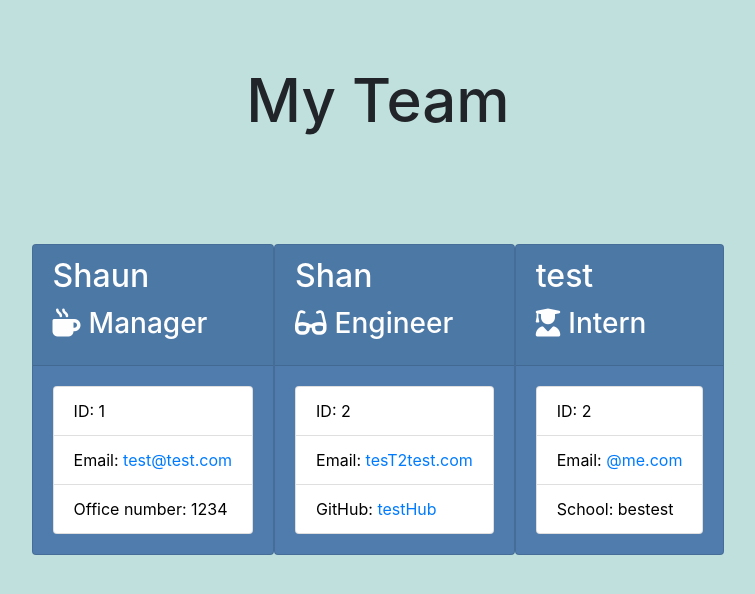
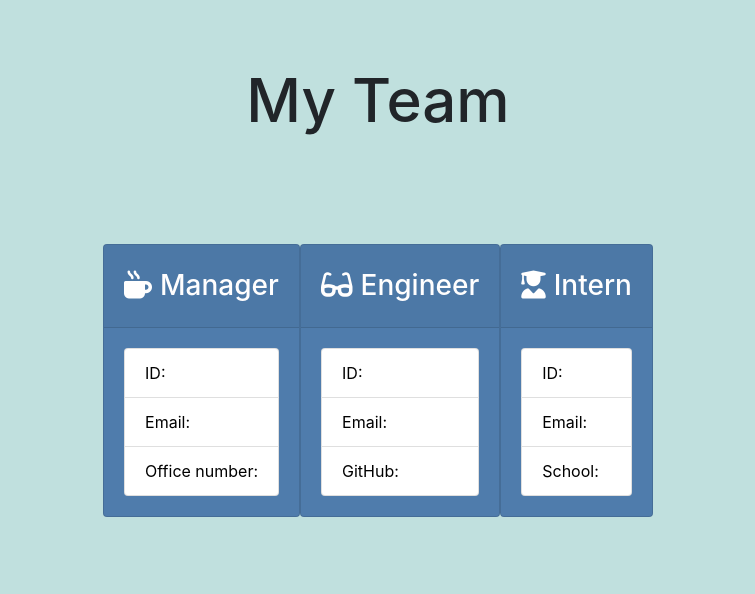
Before and after one commit to ST12345678910/TeamRosterGenerator, a website: page output/team.html in a window 1280 px wide. Shown: the whole page, without its empty margins (262-1017 px from the left). Drawn offline with nearby package versions, Linux system fonts and the light colour scheme.

Commit message:
corrected demo gif

```diff
--- a/output/team.html
+++ b/output/team.html
@@ -25,39 +25,39 @@
       <div class="team-area col-12 d-flex justify-content-center">
         <div class="card employee-card">
   <div class="card-header">
-    <h2 class="card-title">Shaun</h2>
+    <h2 class="card-title"></h2>
     <h3 class="card-title"><i class="fas fa-mug-hot mr-2"></i>Manager</h3>
   </div>
   <div class="card-body">
     <ul class="list-group">
-      <li class="list-group-item">ID: 1</li>
-      <li class="list-group-item">Email: <a href="mailto:test@test.com">test@test.com</a></li>
-      <li class="list-group-item">Office number: 1234</li>
+      <li class="list-group-item">ID: </li>
+      <li class="list-group-item">Email: <a href="mailto:"></a></li>
+      <li class="list-group-item">Office number: </li>
     </ul>
   </div>
 </div><div class="card employee-card">
   <div class="card-header">
-    <h2 class="card-title">Shan</h2>
+    <h2 class="card-title"></h2>
     <h3 class="card-title"><i class="fas fa-glasses mr-2"></i>Engineer</h3>
   </div>
   <div class="card-body">
     <ul class="list-group">
-      <li class="list-group-item">ID: 2</li>
-      <li class="list-group-item">Email: <a href="mailto:tesT2test.com">tesT2test.com</a></li>
-      <li class="list-group-item">GitHub: <a href="https://github.com/testHub" target="_blank"
-          rel="noopener noreferrer">testHub</a></li>
+      <li class="list-group-item">ID: </li>
+      <li class="list-group-item">Email: <a href="mailto:"></a></li>
+      <li class="list-group-item">GitHub: <a href="https://github.com/" target="_blank"
+          rel="noopener noreferrer"></a></li>
     </ul>
   </div>
 </div><div class="card employee-card">
   <div class="card-header">
-    <h2 class="card-title">test</h2>
+    <h2 class="card-title"></h2>
     <h3 class="card-title"><i class="fas fa-user-graduate mr-2"></i>Intern</h3>
   </div>
   <div class="card-body">
     <ul class="list-group">
-      <li class="list-group-item">ID: 2</li>
-      <li class="list-group-item">Email: <a href="mailto:@me.com">@me.com</a></li>
-      <li class="list-group-item">School: bestest</li>
+      <li class="list-group-item">ID: </li>
+      <li class="list-group-item">Email: <a href="mailto:"></a></li>
+      <li class="list-group-item">School: </li>
     </ul>
   </div>
 </div>
```
